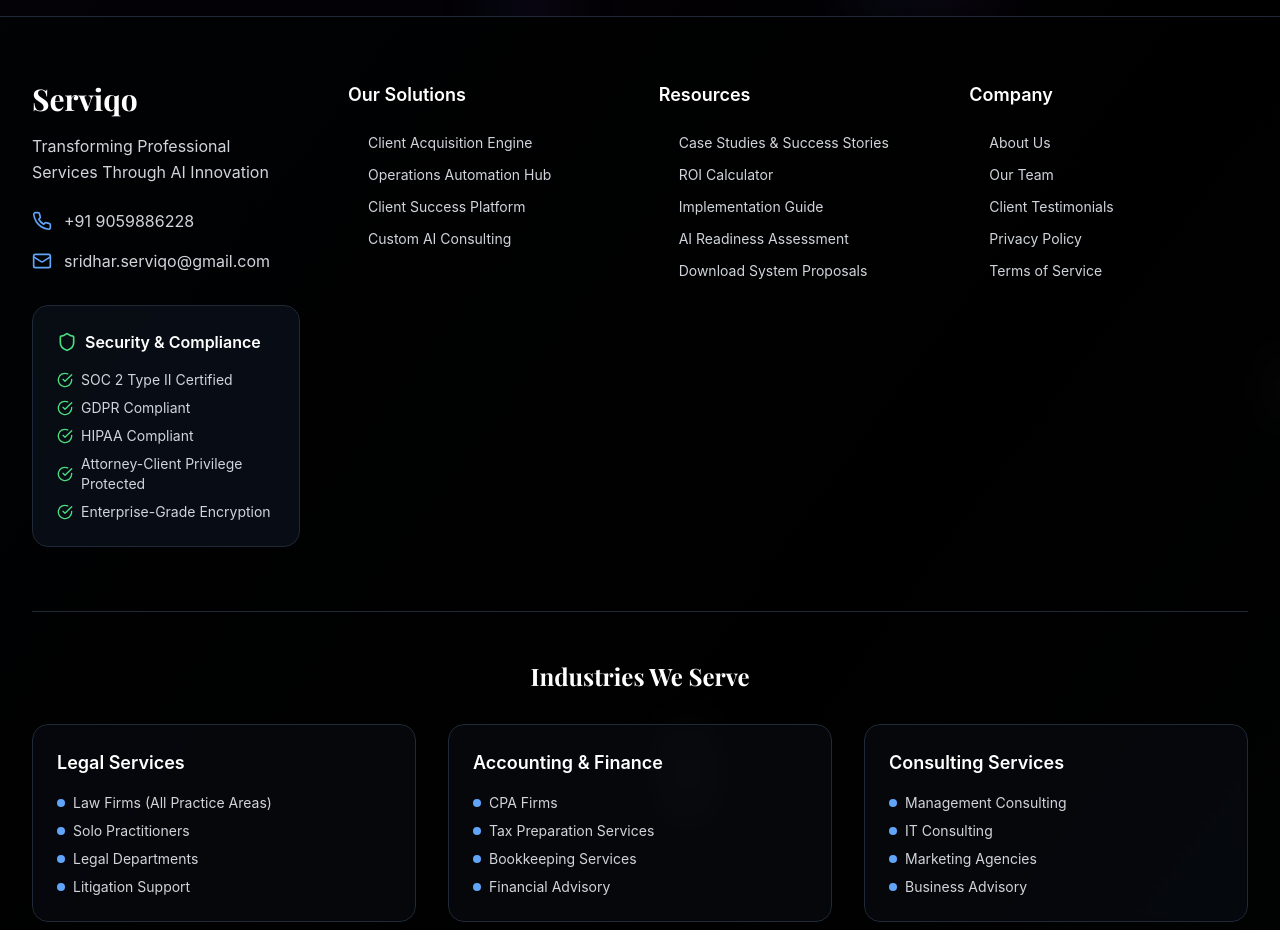
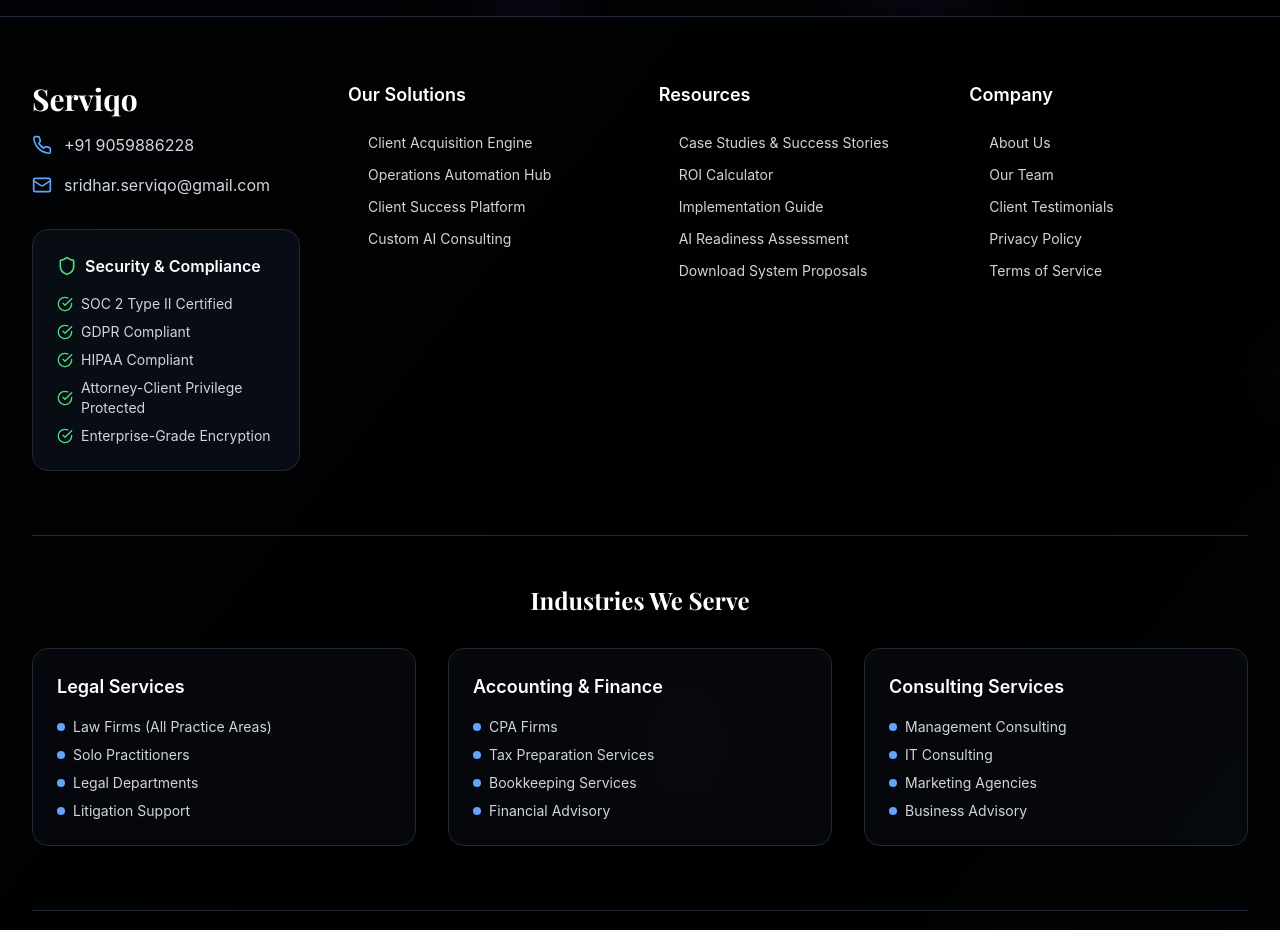
Before and after one commit to bolaServico/Servicobola, a React (Vite) app: page / in a window 1280 px wide. Shown: the part 8000-8930 px from the top of the page. Built offline with nearby package versions, Linux system fonts and the light colour scheme.

Commit message:
Remove tagline from footer

```diff
--- a/src/components/Footer.tsx
+++ b/src/components/Footer.tsx
@@ -119,9 +119,6 @@
                 <h3 className="text-3xl font-bold text-white mb-4" style={{ fontFamily: "'Playfair Display', Georgia, 'Times New Roman', serif" }}>
                   Serviqo
                 </h3>
-                <p className="text-gray-300 mb-6 leading-relaxed">
-                  Transforming Professional Services Through AI Innovation
-                </p>
 
                 {/* Contact Information */}
                 <div className="space-y-4">
```
